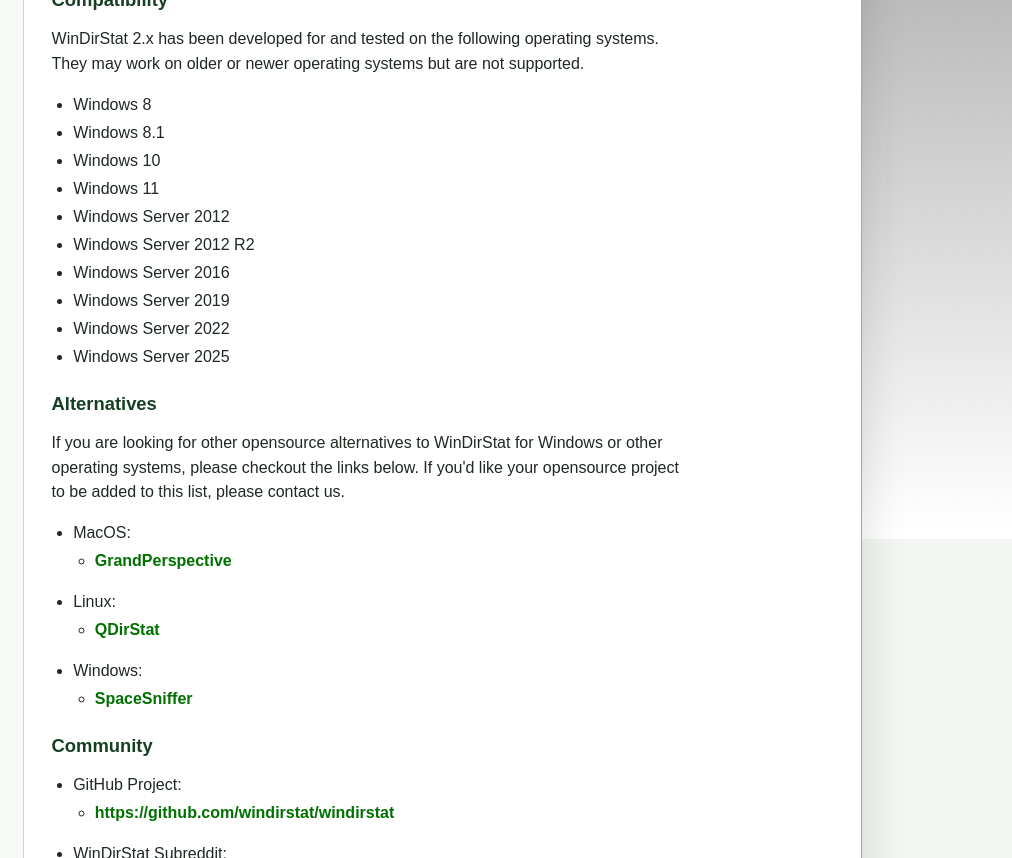
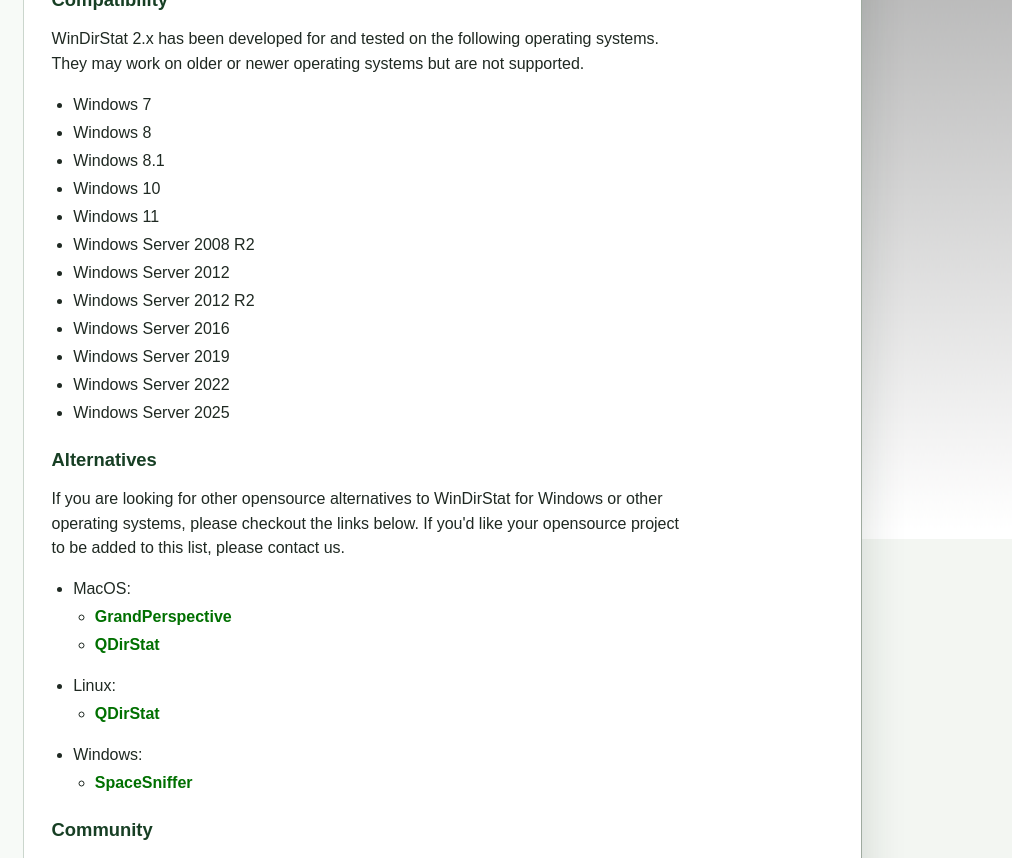
Before and after one commit to windirstat/windirstat-docs, a plain HTML site: page resources.html in a window 1280 px wide. Shown: the part 461-1319 px from the top of the page, 268-1280 px from the left. Drawn offline with Linux system fonts and the light colour scheme; no server answers.

Commit message:
Update OS / QDirStat

```diff
--- a/resources.html
+++ b/resources.html
@@ -48,10 +48,12 @@
         <h3>Compatibility</h3>
         <p>WinDirStat 2.x has been developed for and tested on the following operating systems. They may work on older or newer operating systems but are not supported.</p>
         <ul>
+          <li>Windows 7</li>
           <li>Windows 8</li>
           <li>Windows 8.1</li>
           <li>Windows 10</li>
           <li>Windows 11</li>
+          <li>Windows Server 2008 R2</li>
           <li>Windows Server 2012</li>
           <li>Windows Server 2012 R2</li>
           <li>Windows Server 2016</li>
@@ -66,6 +68,9 @@
           <ul>
             <li>
               <a class="wdslnk" href="https://grandperspectiv.sourceforge.net/">GrandPerspective</a>
+            </li>
+            <li>
+              <a class="wdslnk" href="https://github.com/jesusha123/qdirstat-macos">QDirStat</a>
             </li>
           </ul>
           <li class="bigspace">Linux:</li>
```
